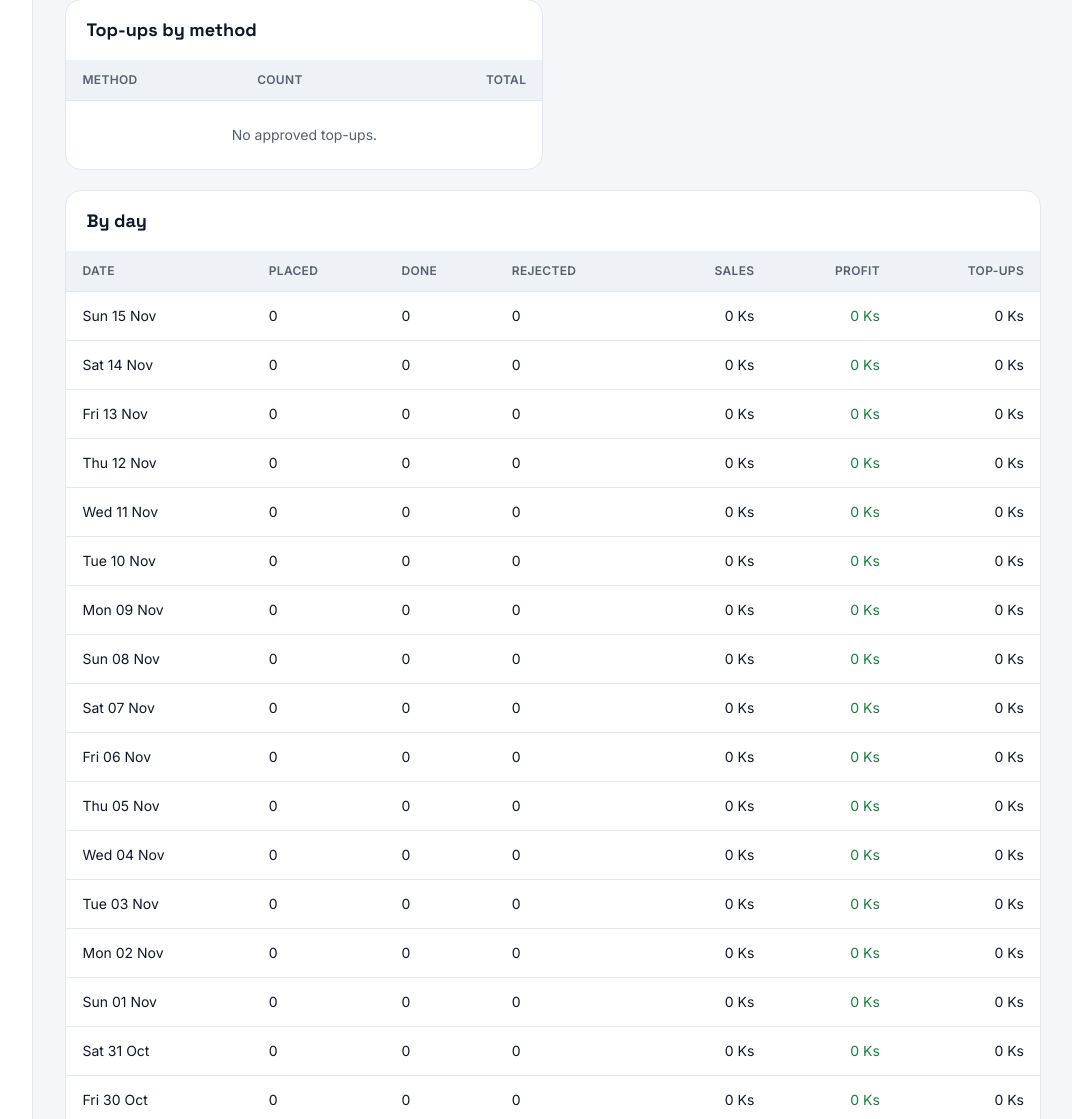
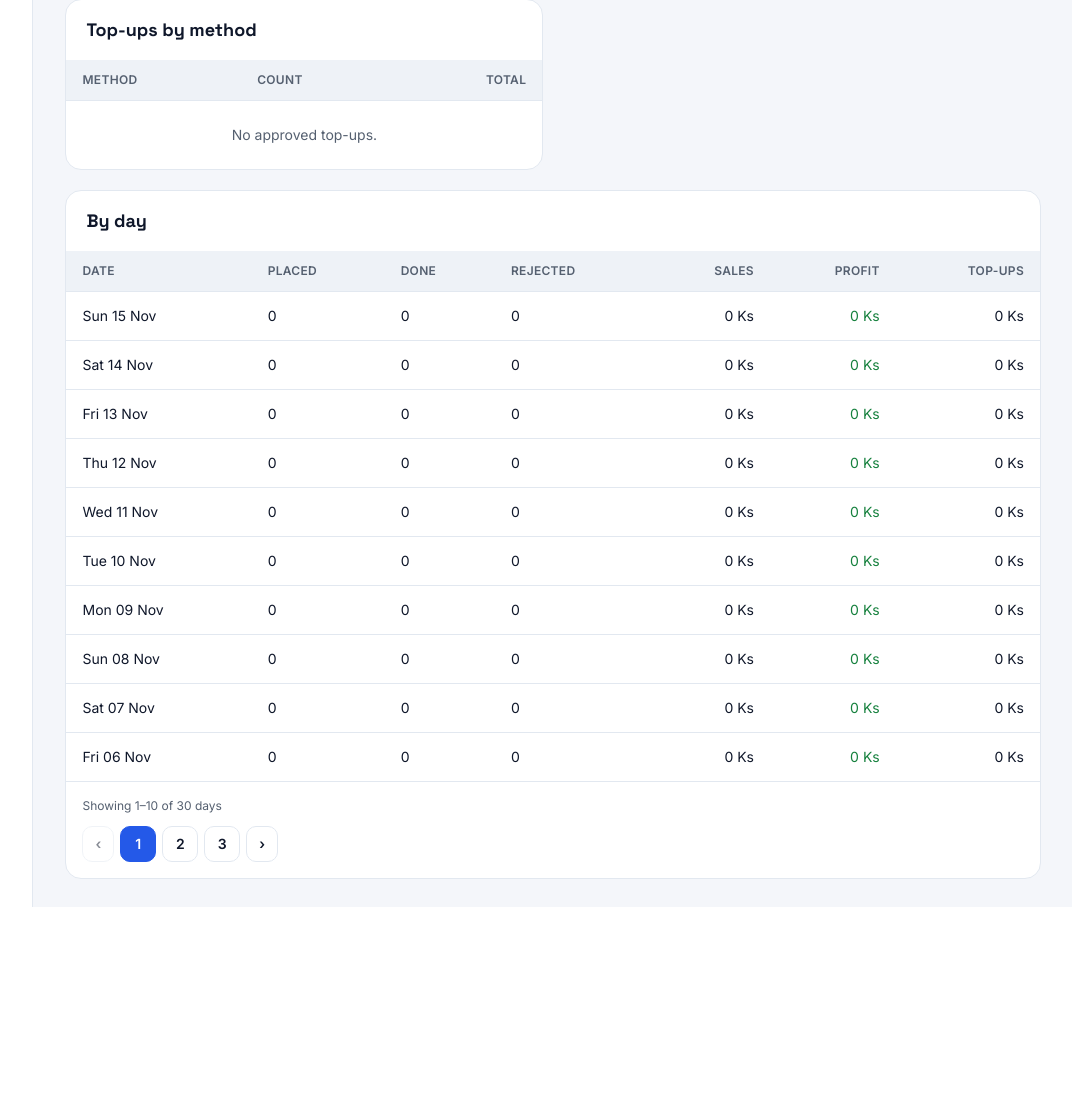
Before and after one commit to shwesiads-ctrl/UnlockHub, a Laravel app: page /admin/reports in a window 1280 px wide. Shown: the part 850-1969 px from the top of the page, without its empty margins (207-1279 px from the left). After the commit the page ends 1757 px from the top, so only its background shows below. Run offline with Laravel 12, Linux system fonts and the light colour scheme; a user stored in the database is signed in; data comes from the database, SQL or seed files in the repository; tables that the repository leaves empty hold one stand-in row (values such as "Sample post"); style sheets or scripts are compiled from the project's sources; some libraries are stand-ins or nearby versions.

Commit message:
Add numbered pagination to daily admin reports

```diff
--- a/app/Http/Controllers/Admin/ReportController.php
+++ b/app/Http/Controllers/Admin/ReportController.php
@@ -8,6 +8,7 @@ use App\Models\PaymentRequest;
 use App\Models\User;
 use Carbon\CarbonPeriod;
 use Illuminate\Http\Request;
+use Illuminate\Pagination\LengthAwarePaginator;
 use Illuminate\Support\Carbon;
 use Illuminate\View\View;
 use Symfony\Component\HttpFoundation\StreamedResponse;
@@ -18,8 +19,19 @@ class ReportController extends Controller
     {
         [$from, $to] = $this->range($request);
         $data = $this->build($from, $to);
+        $page = max(1, (int) $request->query('page', 1));
+        $perPage = 10;
+        $dailyRows = array_reverse($data['days']);
+        $page = min($page, max(1, (int) ceil(count($dailyRows) / $perPage)));
+        $dailyReport = new LengthAwarePaginator(
+            array_slice($dailyRows, ($page - 1) * $perPage, $perPage),
+            count($dailyRows),
+            $perPage,
+            $page,
+            ['path' => $request->url(), 'query' => $request->except('page'), 'fragment' => 'daily-report'],
+        );
 
-        return view('admin.reports.index', $data + ['from' => $from, 'to' => $to]);
+        return view('admin.reports.index', $data + ['from' => $from, 'to' => $to, 'dailyReport' => $dailyReport]);
     }
 
     public function export(Request $request): StreamedResponse
--- a/resources/views/admin/reports/index.blade.php
+++ b/resources/views/admin/reports/index.blade.php
@@ -84,12 +84,12 @@
     </section>
 </div>
 
-<section class="card overflow-hidden">
+<section id="daily-report" class="card overflow-hidden">
     <h2 class="m-0 px-5 py-4 text-lg font-bold">By day</h2>
     <div class="table-wrap"><table class="table min-w-[720px]">
         <thead><tr><th>Date</th><th>Placed</th><th>Done</th><th>Rejected</th><th class="text-right">Sales</th><th class="text-right">Profit</th><th class="text-right">Top-ups</th></tr></thead>
         <tbody>
-        @foreach (array_reverse($days) as $d)
+        @foreach ($dailyReport as $d)
             <tr>
                 <td class="whitespace-nowrap">{{ \Illuminate\Support\Carbon::parse($d['date'])->format('D d M') }}</td>
                 <td>{{ $d['placed'] }}</td><td>{{ $d['success'] }}</td><td>{{ $d['rejected'] }}</td>
@@ -100,5 +100,9 @@
         @endforeach
         </tbody>
     </table></div>
+    <div class="p-4 border-t border-line">
+        <div class="text-xs text-muted mb-3">Showing {{ $dailyReport->firstItem() ?? 0 }}–{{ $dailyReport->lastItem() ?? 0 }} of {{ $dailyReport->total() }} days</div>
+        {{ $dailyReport->onEachSide(1)->links('partials.numbered-pagination') }}
+    </div>
 </section>
 @endsection
--- /dev/null
+++ b/resources/views/partials/numbered-pagination.blade.php
@@ -0,0 +1,27 @@
+@if ($paginator->hasPages())
+<nav aria-label="Report pages" class="flex flex-wrap items-center gap-1.5">
+    @if ($paginator->onFirstPage())
+        <span class="btn h-9 px-3 opacity-50" aria-disabled="true" aria-label="Previous page">‹</span>
+    @else
+        <a class="btn h-9 px-3" href="{{ $paginator->previousPageUrl() }}" rel="prev" aria-label="Previous page">‹</a>
+    @endif
+    @foreach ($elements as $element)
+        @if (is_string($element))
+            <span class="px-2 text-muted" aria-hidden="true">…</span>
+        @else
+            @foreach ($element as $page => $url)
+                @if ($page === $paginator->currentPage())
+                    <span class="btn btn-primary h-9 min-w-9 px-3" aria-current="page" aria-label="Page {{ $page }}">{{ $page }}</span>
+                @else
+                    <a class="btn h-9 min-w-9 px-3" href="{{ $url }}" aria-label="Page {{ $page }}">{{ $page }}</a>
+                @endif
+            @endforeach
+        @endif
+    @endforeach
+    @if ($paginator->hasMorePages())
+        <a class="btn h-9 px-3" href="{{ $paginator->nextPageUrl() }}" rel="next" aria-label="Next page">›</a>
+    @else
+        <span class="btn h-9 px-3 opacity-50" aria-disabled="true" aria-label="Next page">›</span>
+    @endif
+</nav>
+@endif
```
